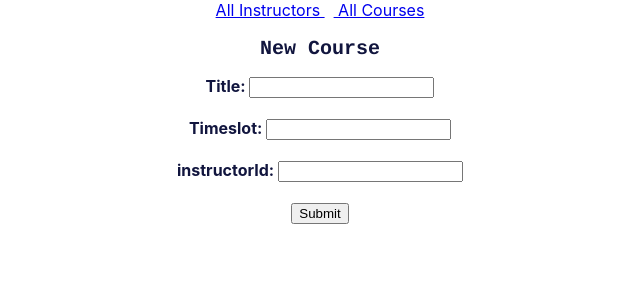
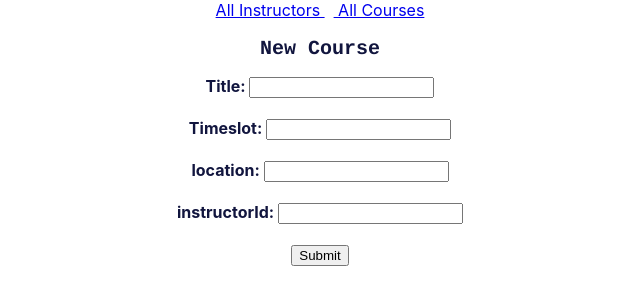
Before and after one commit to Twahiduddin/WebDevFinal, a React (Create React App) app: page /newcourse in a window 1280 px wide. Shown: the top 304 px of the page, without its empty margins (320-960 px from the left). Built offline with nearby package versions, Linux system fonts and the light colour scheme.

Commit message:
New Course view complete

```diff
--- a/src/components/views/NewCourseView.js
+++ b/src/components/views/NewCourseView.js
@@ -1,43 +1,69 @@
-
-
-
 const NewCourseView = (props) => {
-  const {handleChange, handleSubmit } = props;
+  const { handleChange, handleSubmit } = props;
 
   return (
     <div className="root">
       <div className="formContainer">
         <div className="formTitle">
-          <h2 style={{fontWeight: 'bold', fontFamily: 'Courier, sans-serif', fontSize: '20px', color: '#11153e'}}>
+          <h2
+            style={{
+              fontWeight: "bold",
+              fontFamily: "Courier, sans-serif",
+              fontSize: "20px",
+              color: "#11153e",
+            }}
+          >
             New Course
           </h2>
         </div>
-        <form style={{textAlign: 'center'}} onSubmit={(e) => handleSubmit(e)}>
-          <label style= {{color:'#11153e', fontWeight: 'bold'}}>Title: </label>
-          <input type="text" name="title" onChange ={(e) => handleChange(e)} />
-          <br/>
-          <br/>
+        <form style={{ textAlign: "center" }} onSubmit={(e) => handleSubmit(e)}>
+          <label style={{ color: "#11153e", fontWeight: "bold" }}>
+            Title:{" "}
+          </label>
+          <input type="text" name="title" onChange={(e) => handleChange(e)} />
+          <br />
+          <br />
 
-          <label style={{color:'#11153e', fontWeight: 'bold'}}>Timeslot: </label>
-          <input type="text" name="timeslot" onChange={(e) => handleChange(e)} />
-          <br/>
-          <br/>
+          <label style={{ color: "#11153e", fontWeight: "bold" }}>
+            Timeslot:{" "}
+          </label>
+          <input
+            type="text"
+            name="timeslot"
+            onChange={(e) => handleChange(e)}
+          />
+          <br />
+          <br />
 
-          <label style={{color:'#11153e', fontWeight: 'bold'}}>instructorId: </label>
-          <input type="text" name="instructorId" onChange={(e) => handleChange(e)} />
-          <br/>
-          <br/>
+          <label style={{ color: "#11153e", fontWeight: "bold" }}>
+            location:{" "}
+          </label>
+          <input
+            type="text"
+            name="location"
+            onChange={(e) => handleChange(e)}
+          />
+          <br />
+          <br />
 
-          <button type="submit">
-            Submit
-          </button>
-          <br/>
-          <br/>
+          <label style={{ color: "#11153e", fontWeight: "bold" }}>
+            instructorId:{" "}
+          </label>
+          <input
+            type="text"
+            name="instructorId"
+            onChange={(e) => handleChange(e)}
+          />
+          <br />
+          <br />
+
+          <button type="submit">Submit</button>
+          <br />
+          <br />
         </form>
-        </div>
       </div>
-
-  )
-}
+    </div>
+  );
+};
 
 export default NewCourseView;
```
